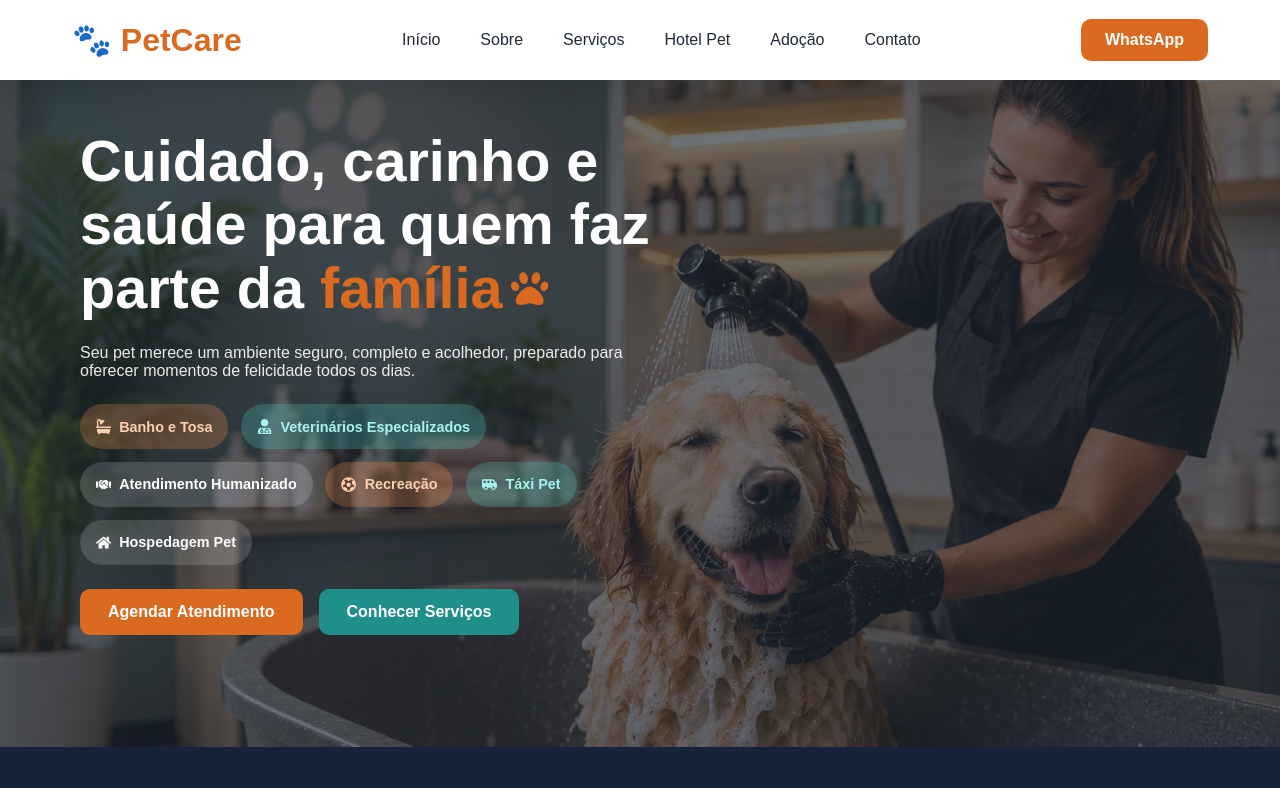
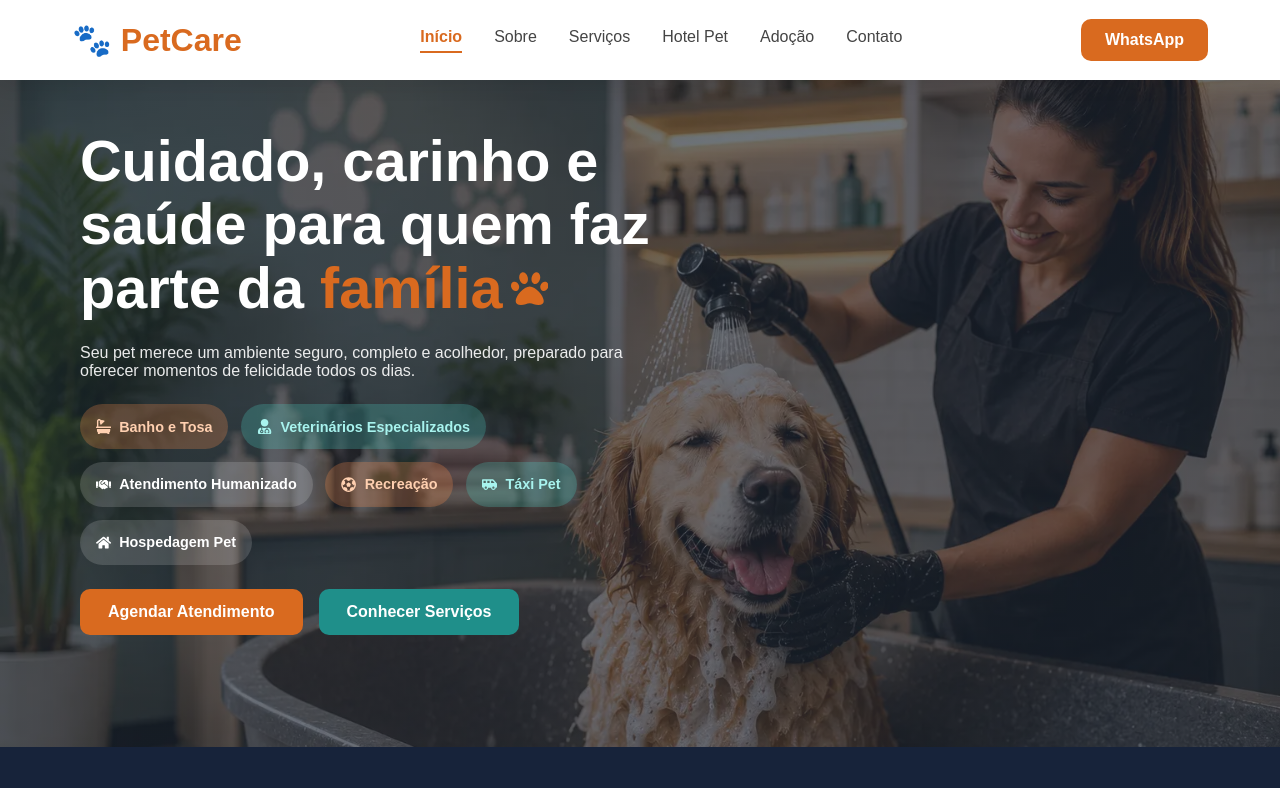
Before and after one commit to Cesarleitor/petcare-front-end, a React app: page / in a window 1280 px wide. Shown: the top 788 px of the page. Built offline with nearby package versions, Linux system fonts and the light colour scheme; the HTML template or start-up script is replaced by a standard one.

Commit message:
feat: mudança Link para NavLink no navBar

```diff
--- a/src/components/Navbar/Navbar.css
+++ b/src/components/Navbar/Navbar.css
@@ -37,16 +37,25 @@
 
 .nav-links {
   display: flex;
-  gap: 2.5rem;
+  align-items: center;
+  gap: 2rem;
+  list-style: none;
 }
 
 .nav-links a {
-  font-weight: 500;
-  transition: 0.3s;
+  display: inline-block;
+  color: #444;
+  text-decoration: none;
+  padding-bottom: 5px;
+  border-bottom: 2px solid transparent;
+  transition: all 0.3s ease;
+  white-space: nowrap;
 }
 
-.nav-links a:hover {
+.nav-links a.active-link {
   color: var(--primary);
+  font-weight: 700;
+  border-bottom-color: var(--primary);
 }
 
 .btn-whatsapp {
@@ -179,4 +188,13 @@
 
     animation: pulse 2s infinite;
   }
+
+  .nav-links {
+  display: flex;
+  align-items: center;
+  gap: 2rem;
+  list-style: none;
+  margin: 0;
+  padding: 0;
 }
+}
--- a/src/components/Navbar/Navbar.jsx
+++ b/src/components/Navbar/Navbar.jsx
@@ -1,6 +1,6 @@
 import { useState } from "react";
 import { MessageCircle } from "lucide-react";
-import { Link } from "react-router-dom";
+import { NavLink } from "react-router-dom";
 import { Menu, X } from "lucide-react";
 
 import "./Navbar.css";
@@ -16,9 +16,9 @@ function Navbar() {
     <>
       <header className="navbar">
         <div className="navbar-container">
-          <Link to="/" className="logo" aria-label="Página inicial PetCare">
+          <NavLink to="/" className="logo" aria-label="Página inicial PetCare">
             🐾 PetCare
-          </Link>
+          </NavLink>
 
          <nav
   className={`navbar-nav ${isOpen ? "active" : ""}`}
@@ -26,38 +26,64 @@ function Navbar() {
 >
   <ul className="nav-links">
     <li>
-                <Link to="/" onClick={closeMenu}>
+      <NavLink
+        to="/"
+        end
+        onClick={closeMenu}
+        className={({ isActive }) => (isActive ? "active-link" : "")}
+      >
         Início
-                </Link>
-              </li>
-              <li>
-                <Link to="/sobre" onClick={closeMenu}>
-                  Sobre
-                </Link>
+      </NavLink>
     </li>
 
     <li>
-                <Link to="/servicos" onClick={closeMenu}>
-                  Serviços
-                </Link>
+      <NavLink
+        to="/sobre"
+        onClick={closeMenu}
+        className={({ isActive }) => (isActive ? "active-link" : "")}
+      >
+        Sobre
+      </NavLink>
     </li>
 
     <li>
-                <Link to="/hotel" onClick={closeMenu}>
-                  Hotel Pet
-                </Link>
+      <NavLink
+        to="/servicos"
+        onClick={closeMenu}
+        className={({ isActive }) => (isActive ? "active-link" : "")}
+      >
+        Serviços
+      </NavLink>
     </li>
 
     <li>
-                <Link to="/adocao" onClick={closeMenu}>
-                  Adoção
-                </Link>
+      <NavLink
+        to="/hotel"
+        onClick={closeMenu}
+        className={({ isActive }) => (isActive ? "active-link" : "")}
+      >
+        Hotel Pet
+      </NavLink>
     </li>
 
     <li>
-                <Link to="/contato" onClick={closeMenu}>
+      <NavLink
+        to="/adocao"
+        onClick={closeMenu}
+        className={({ isActive }) => (isActive ? "active-link" : "")}
+      >
+        Adoção
+      </NavLink>
+    </li>
+
+    <li>
+      <NavLink
+        to="/contato"
+        onClick={closeMenu}
+        className={({ isActive }) => (isActive ? "active-link" : "")}
+      >
         Contato
-                </Link>
+      </NavLink>
     </li>
   </ul>
 </nav>
```
Lines whose indentation alone changed are shown as unchanged.
